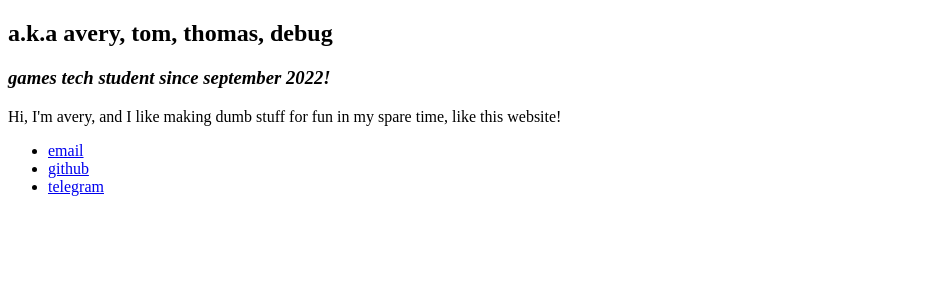
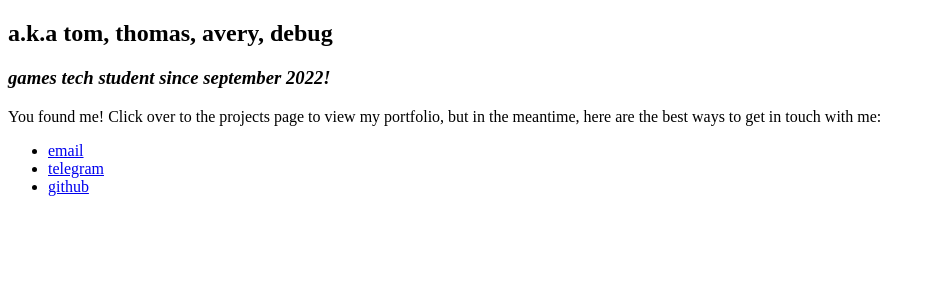
Before and after one commit to quagsirus/catpowered.net, a Django app: template templates/me/index.html in a window 1280 px wide. Shown: the top 300 px of the page, without its empty margins (0-936 px from the left). Run offline with Django 4.2, Linux system fonts and the light colour scheme; the template is opened without the code that fills it, so the values that code supplies are empty; some libraries are stand-ins or nearby versions.

Commit message:
tweaked layout of about me

```diff
--- a/templates/me/index.html
+++ b/templates/me/index.html
@@ -10,13 +10,13 @@
 	{% include "includes/background.shtml" with specific="cats" %}
     {% include "includes/navbar.shtml" with title="about me!" %}
 	<div class="content">
-		<h2>a.k.a avery, tom, thomas, debug</h2>
+		<h2>a.k.a tom, thomas, avery, debug</h2>
 		<h3><i>games tech student since september 2022!</i></h3>
-		<p>Hi, I'm avery, and I like making dumb stuff for fun in my spare time, like this website!</p>
+		<p>You found me! Click over to the projects page to view my portfolio, but in the meantime, here are the best ways to get in touch with me:</p>
 		<ul class="links">
-			<li><a href="mailto:quagsirus@catpowered.net">email</a></li>
+			<li><a href="mailto:hello@catpowered.net">email</a></li>
+			<li><a href="https://t.me/quagsirus">telegram</a></li>
 			<li><a href="https://github.com/quagsirus">github</a></li>
-			<li><a href="https://t.me/quagsirus">telegram</a></li>
 		</ul>
 	</div>
 </body>
```
